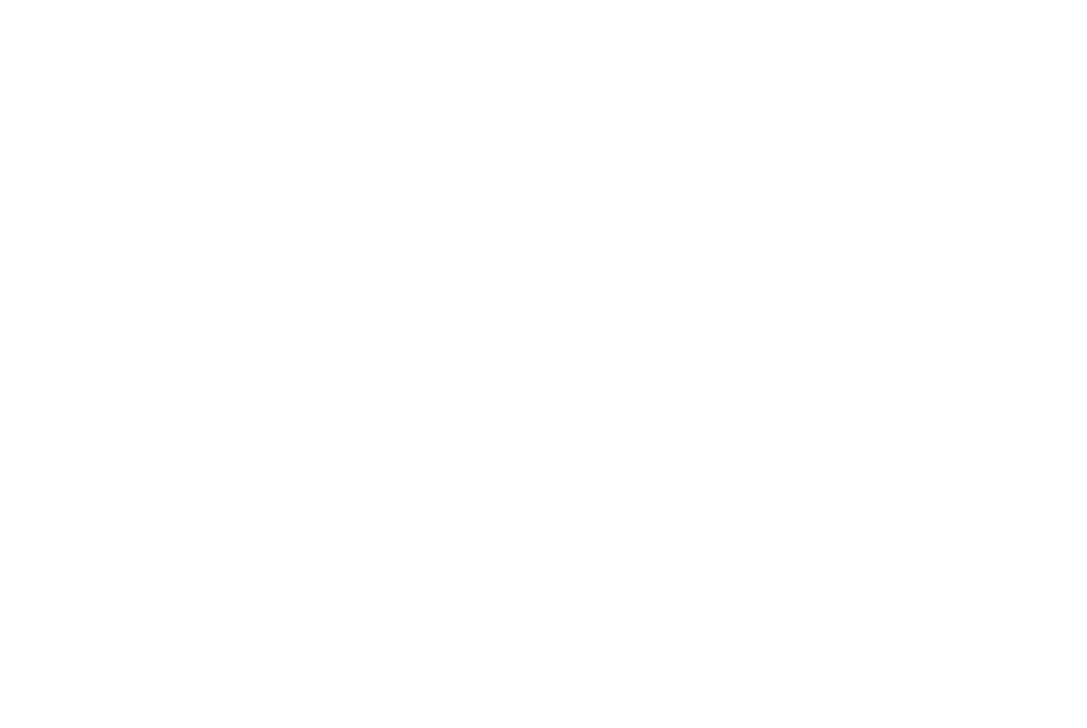
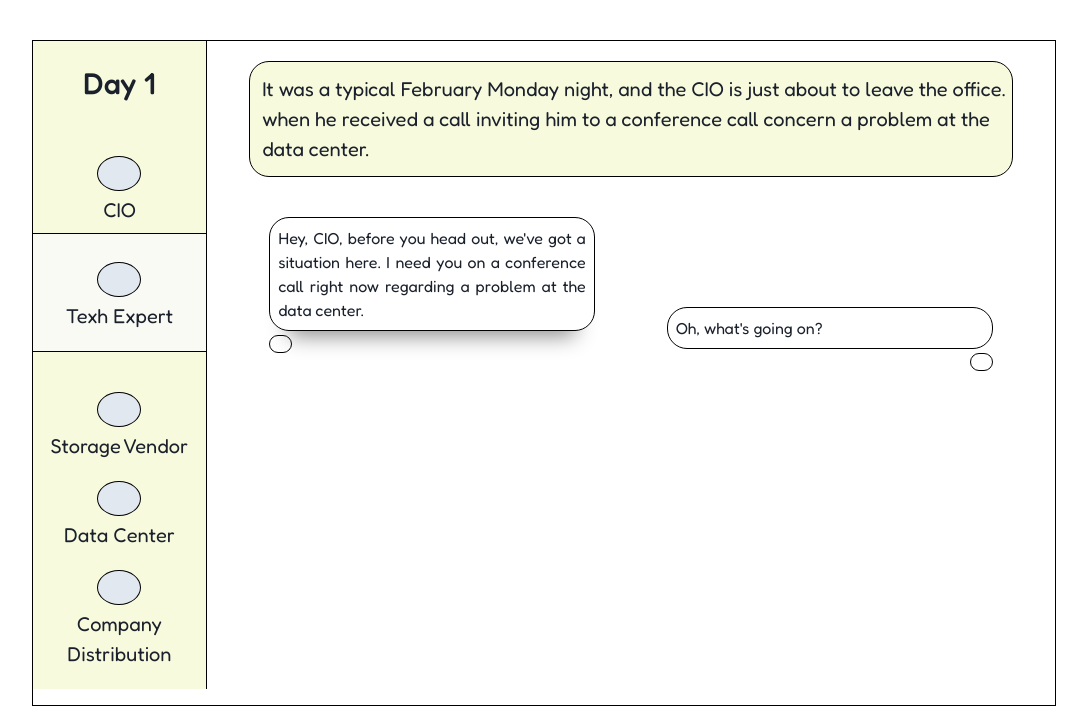
Before and after one commit to OneSmarterInc/Disaster-Backend-Avinash-3-dec-2024, a React (Create React App) app in the folder disastermanagement/: page /chat in a window 1280 px wide. Before the commit this address had no page. Shown: the top 728 px of the page, without its empty margins (96-1183 px from the left). Built offline with nearby package versions, Linux system fonts and the light colour scheme.

Commit message:
Chat Box Added

```diff
--- a/disastermanagement/src/Components/MainRoutes.jsx
+++ b/disastermanagement/src/Components/MainRoutes.jsx
@@ -1,11 +1,13 @@
 import React from 'react'
 import { Route, Routes } from 'react-router-dom'
 import Home from '../Pages/Home'
+import Chat from '../Pages/Chat'
 
 const MainRoutes = () => {
   return (
     <Routes>
         <Route path="/" element={<Home/>}  />
+        <Route path='/chat' element={<Chat/>} />
     </Routes>
   )
 }
--- /dev/null
+++ b/disastermanagement/src/Pages/Chat.jsx
@@ -0,0 +1,65 @@
+import { Box, Flex, Radio, Text } from '@chakra-ui/react'
+import React from 'react'
+
+const Chat = () => {
+    return (
+        <Box fontFamily={"Fredoka"} border={"1px solid black"} w={"80%"} m={"auto"} h={"100%"} mt={10} >
+            <Flex h={"100%"}>
+                <Box h={"100%"} w={"17%"} borderRight={"1px solid black"}>
+                    <Box bgColor="#f7fadc" pt={5} pb={2} borderBottom={"1px solid black"}>
+                        <Text fontWeight={500} fontSize={30}>Day 1</Text>
+                        <Box h={"35px"} w={"44px"} bgColor={"gray.200"} m={"auto"} mt={"50px"} border={"1px solid black"} borderRadius={"50%"} ></Box>
+                        <Text fontSize={20} mt={1}>CIO</Text>
+                    </Box>
+                    <Box bgColor={"#fafaf5"} pt={7} borderBottom={"1px solid black"} pb={5}>
+                        <Box h={"35px"} w={"44px"} bgColor={"gray.200"} m={"auto"} border={"1px solid black"} borderRadius={"50%"} ></Box>
+                        <Text fontSize={20} mt={1}>Texh Expert</Text>
+                    </Box>
+                    <Box bgColor="#f7fadc" pt={10} pb={5}>
+                        <Box h={"35px"} w={"44px"} bgColor={"gray.200"} m={"auto"} border={"1px solid black"} borderRadius={"50%"} ></Box>
+                        <Text mb={5} fontSize={20} mt={1}>Storage Vendor</Text>
+                        <Box h={"35px"} w={"44px"} bgColor={"gray.200"} m={"auto"} border={"1px solid black"} borderRadius={"50%"} ></Box>
+                        <Text mb={5} fontSize={20} mt={1}>Data Center</Text>
+                        <Box h={"35px"} w={"44px"} bgColor={"gray.200"} m={"auto"} border={"1px solid black"} borderRadius={"50%"} ></Box>
+                        <Text fontSize={20} mt={1}>Company Distribution</Text>
+                    </Box>
+                </Box>
+                <Box pt={5} pb={2} h={"100%"} w={"83%"}>
+                    <Box border={"1px solid black"} bgColor={"#f7fadc"} borderRadius={"20px"} m={"auto"} textAlign={"left"} w={"90%"} pl={3} pt={3} pb={3}>
+                        <Text fontSize={"20"}>It was a typical February Monday night, and the CIO is just about to leave the office.
+                            when he received a call inviting him to a conference call concern a problem at the data center.
+                        </Text>
+                    </Box>
+                    <Box w={"90%"} h={"65vh"} border="0px solid red" m={"auto"} pl={5} pr={5}>
+                        <Flex justifyContent={"space-between"}>
+                            <Box w={"45%"}>
+
+                                <Box boxShadow={"rgba(0, 0, 0, 0.45) 0px 25px 20px -20px"} border={"1px solid black"} w={"100%"} borderRadius={"20px"} textAlign={"justify"} p={2} mt={10}>
+                                    <Text>Hey, CIO, before you head out, we've got a situation here. I need you on a conference call right now regarding a problem at the data center.
+                                    </Text>
+                                </Box>
+                                <Box border={"1px solid black"} w={"7%"} borderRadius={"20px"} textAlign={"justify"} p={2} mt={1} ></Box>
+                            </Box>
+
+                            <Box w={"45%"} >
+
+                            <Flex flexDirection={"column"} mt={"90px"} w={"100%"} border={"0px solid red"}>
+
+                                <Box  border={"1px solid black"} w={"100%"} borderRadius={"20px"} textAlign={"justify"} p={2} mt={10} >
+                                    <Text>Oh, what's going on?</Text>
+                                </Box>
+                                <Box  alignSelf={"flex-end"} border={"1px solid black"} w={"7%"} borderRadius={"18px"} textAlign={"justify"} p={2} mt={1} ></Box>
+                            </Flex>
+                            </Box>
+
+                        </Flex>
+
+                    </Box>
+
+                </Box>
+            </Flex>
+        </Box>
+    )
+}
+
+export default Chat
```
Also changed, not shown: disastermanagement/src/Components/SideBar.jsx (added, +9 -0 lines), disastermanagement/src/Pages/Home.jsx (line endings or trailing spaces).
